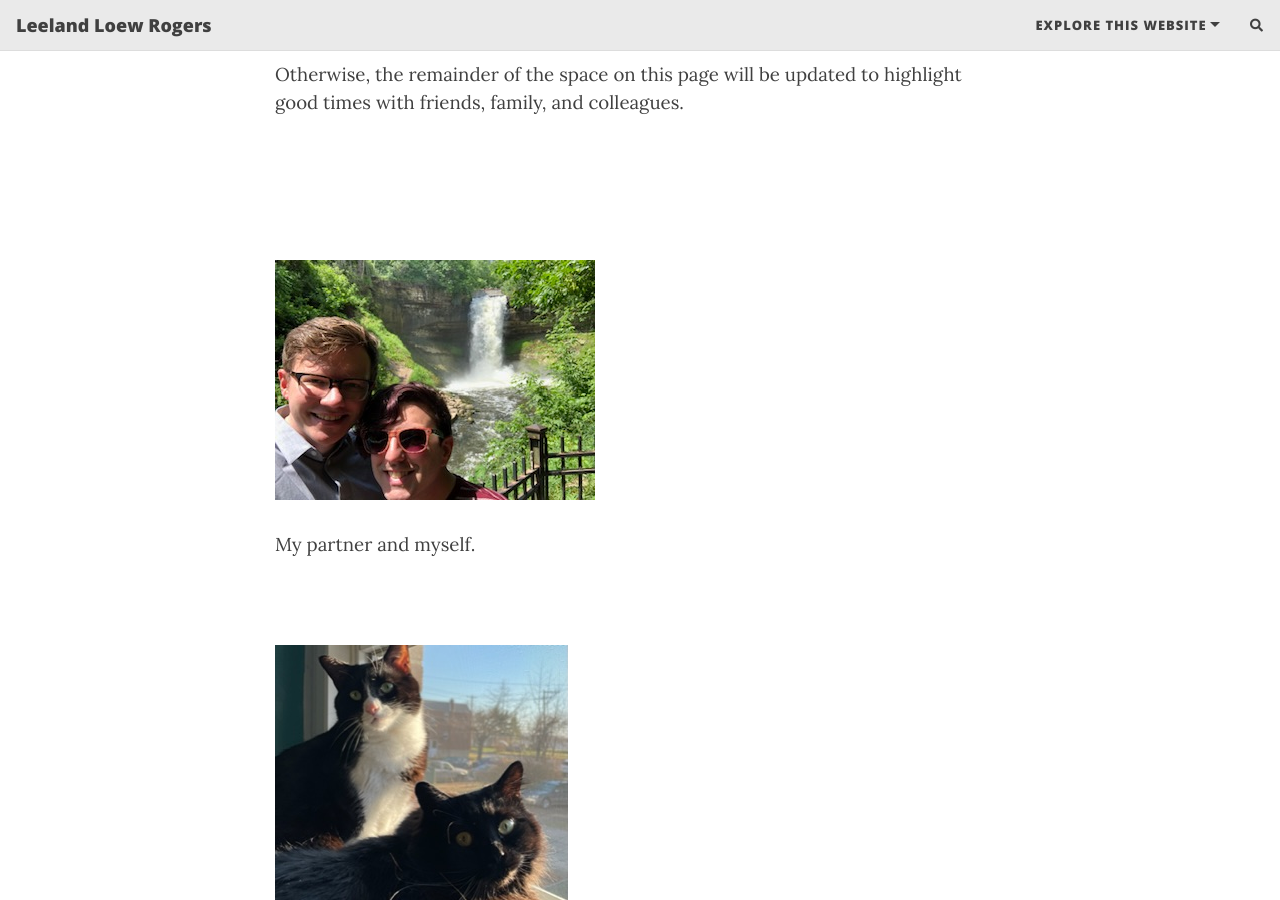
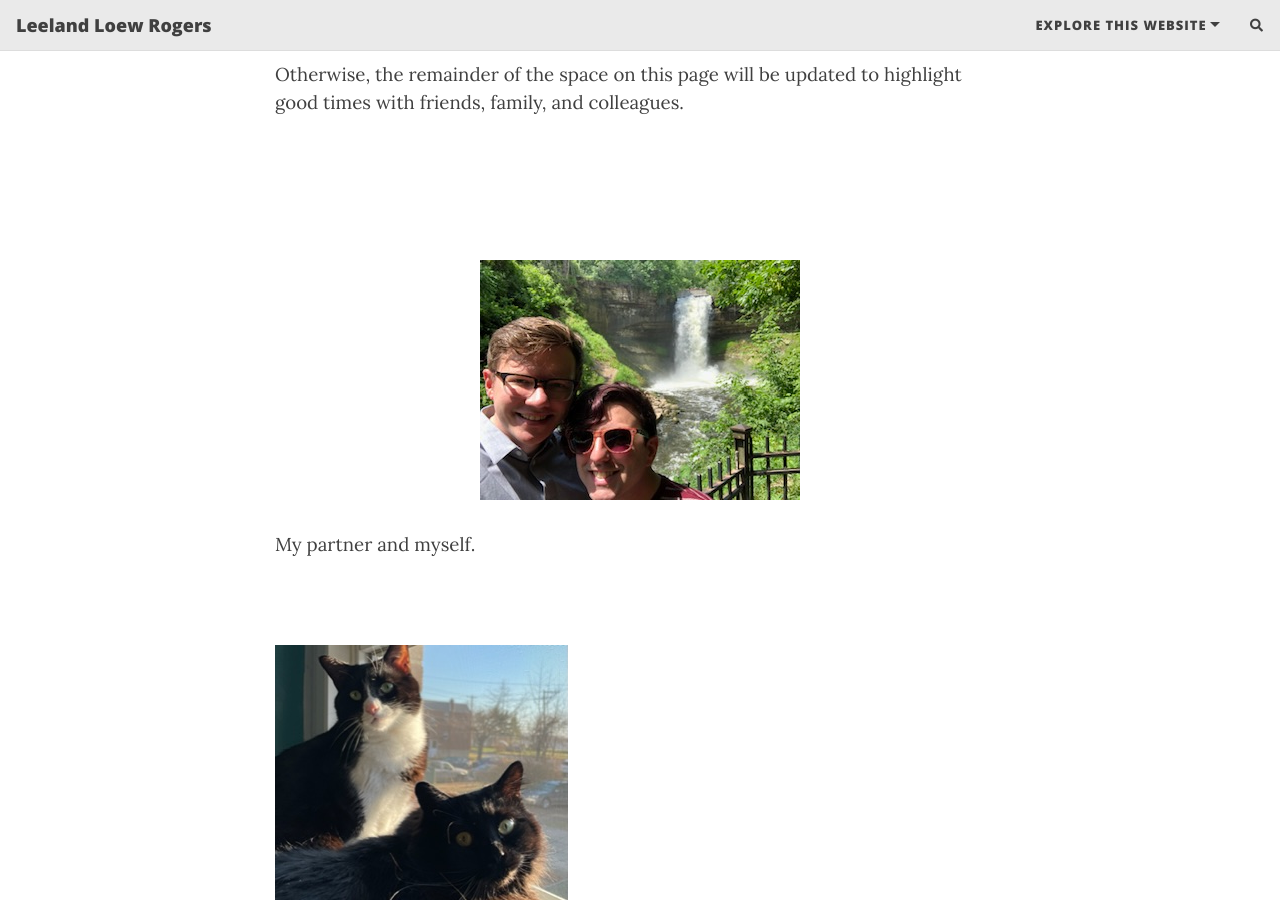
Before and after one commit to LeeLoew/LeelandRogers, a Jekyll site: the page built from aboutme.md, in a window 1280 px wide and 900 px high, scrolled down 772 px. Built offline with Jekyll 4.4.1, drawn with Linux system fonts in a browser that asks for light colours; nearby versions of some CDN libraries; comment, search, counter and statistics services are not loaded.

Commit message:
Update aboutme.md

```diff
--- a/aboutme.md
+++ b/aboutme.md
@@ -9,7 +9,7 @@ title: About me + memories!
 <p><span style="font-size: 14pt;">Otherwise, the remainder of the space on this page will be updated to highlight good times with friends, family, and colleagues.</span></p>
 <p>&nbsp;</p>
 <p>&nbsp;</p>
-<p><span style="font-size: 14pt;"><img src="{{ 'MeDerek1.jpg' | relative_url }}" alt="Not found" /></span></p>
+<p><img style="display: block; margin-left: auto; margin-right: auto;" src="{{ 'MeDerek1.jpg' | relative_url }}" alt="Not found" /></p>
 <p><span style="font-size: 14pt;"> My partner and myself.</span></p>
 <p>&nbsp;</p>
 <p><span style="font-size: 14pt;"><img src="{{ 'cats.jpg' | relative_url }}" alt="Not found" /> </span></p>
```
